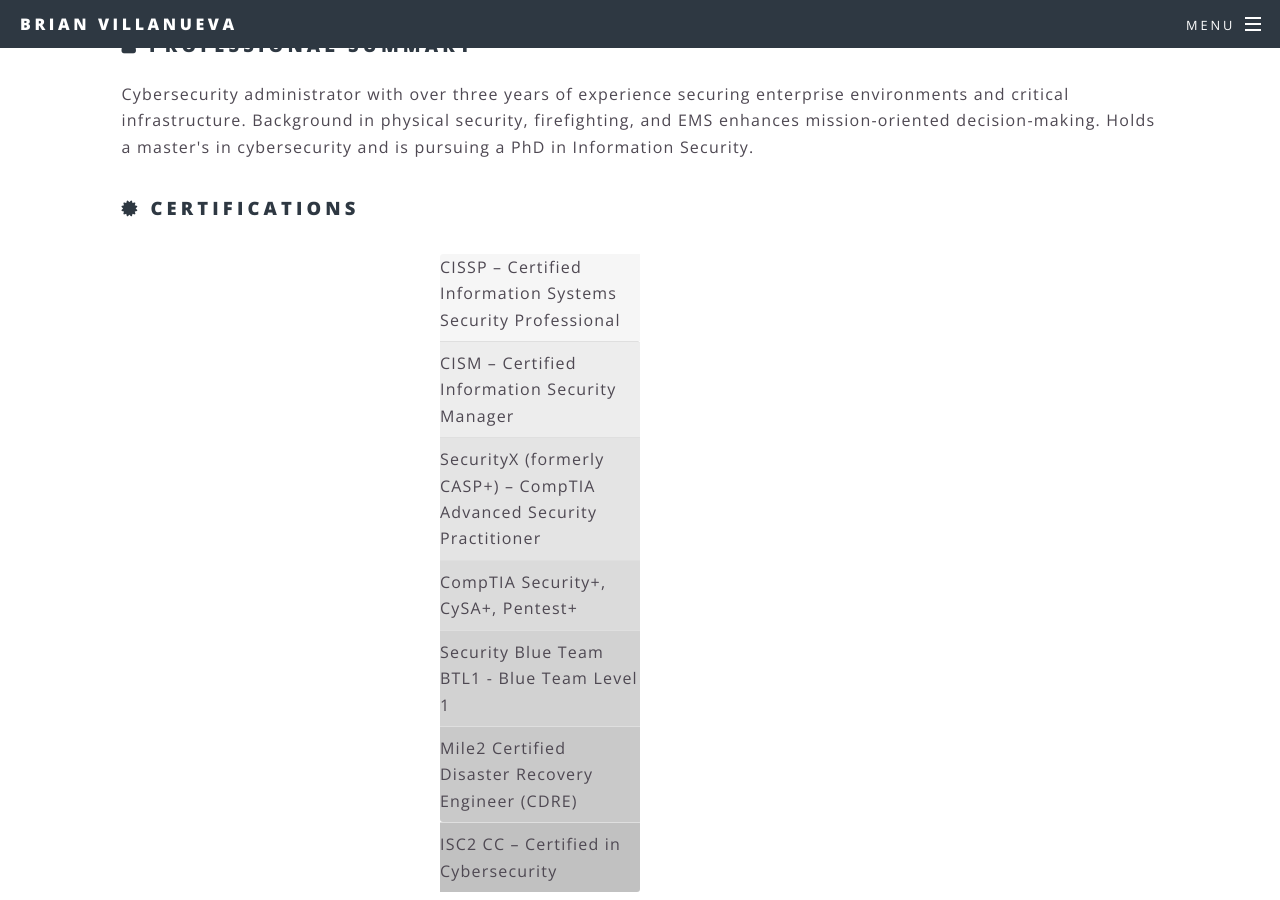
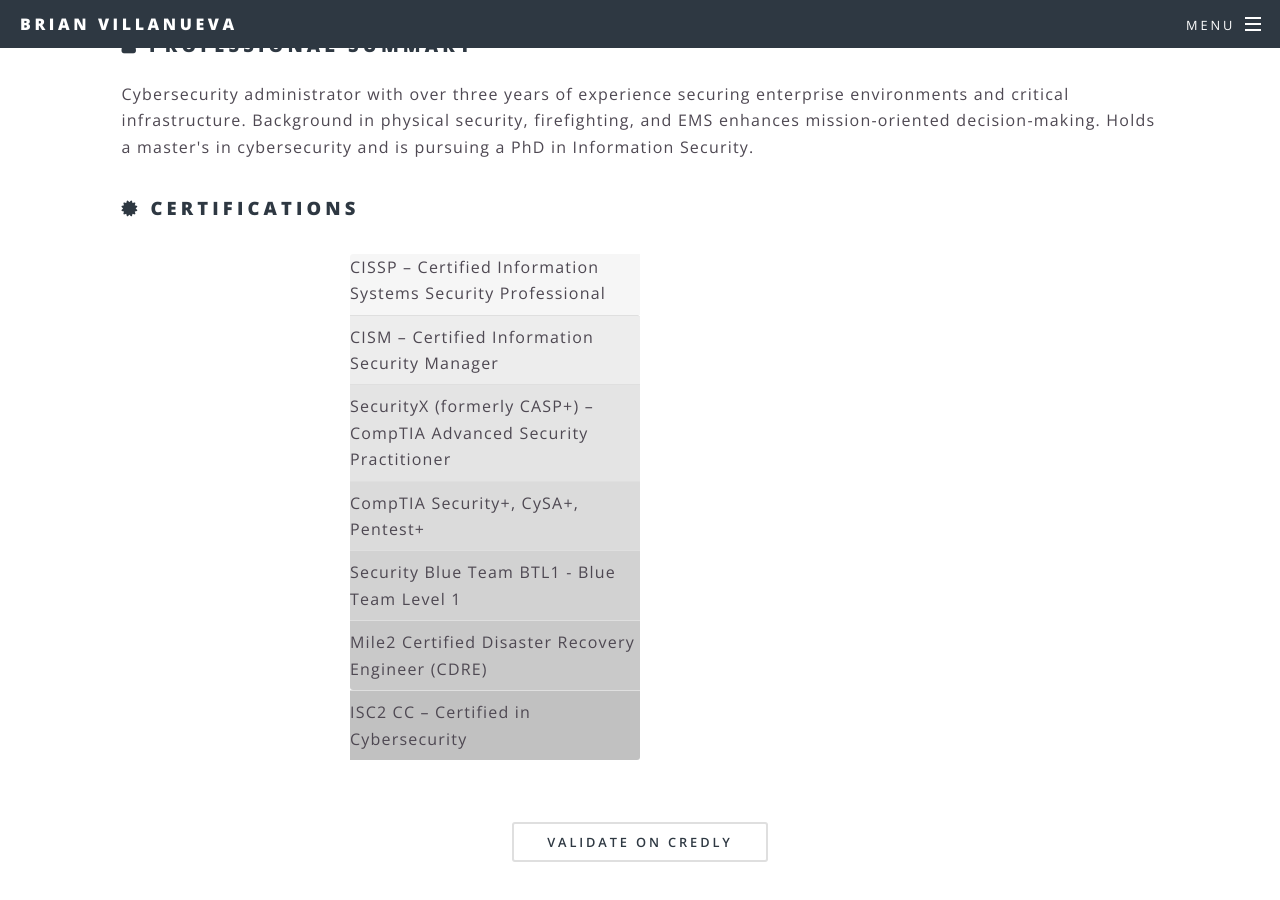
Before and after one commit to bvill1/villansecurity.github.io, a Jekyll site: the page built from resume.html, in a window 1280 px wide and 900 px high, scrolled down 643 px. Built offline with Jekyll 4.4.1, drawn with Linux system fonts in a browser that asks for light colours.

Commit message:
Update resume.html

```diff
--- a/resume.html
+++ b/resume.html
@@ -14,7 +14,7 @@ title: Résumé
       <p>Cybersecurity administrator with over three years of experience securing enterprise environments and critical infrastructure. Background in physical security, firefighting, and EMS enhances mission-oriented decision-making. Holds a master's in cybersecurity and is pursuing a PhD in Information Security.</p>
 
       <h3><span class="icon fa-certificate"></span> Certifications</h3>
-      <div class="features" style="max-width: 600px; margin: 0 auto;"> <ul class="alt" style="width: 70%; padding: 10px; text-align: left;">
+      <div class="features" style="max-width: 600px; margin: 0 auto;"> <ul class="alt" style="width: 100%; padding: 10px; text-align: left;">
           <li>CISSP – Certified Information Systems Security Professional</li>
           <li>CISM – Certified Information Security Manager</li>
           <li>SecurityX (formerly CASP+) – CompTIA Advanced Security Practitioner</li>
```
